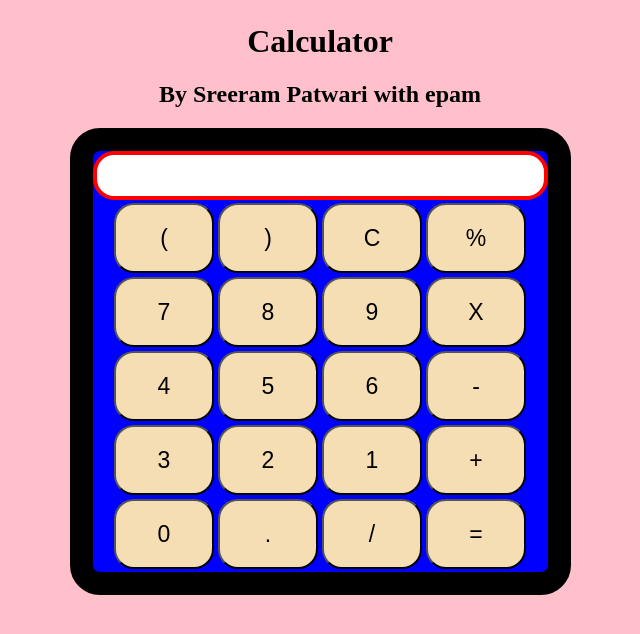
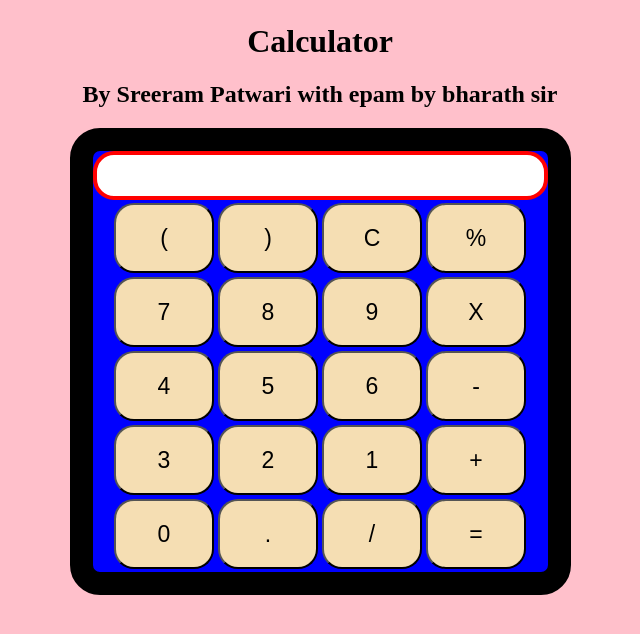
Before and after one commit to patwari-ram/sreeram-s-calci, a plain HTML site: page index.html in a window 1280 px wide. Shown: the whole page, without its empty margins (320-960 px from the left). Drawn offline with Linux system fonts and the light colour scheme.

Commit message:
Update index.html

```diff
--- a/index.html
+++ b/index.html
@@ -11,7 +11,7 @@
     <body style="background-color:pink;">
     <div class="container">
         <h1>Calculator</h1>
-        <h2>By Sreeram Patwari with epam</h2>
+        <h2>By Sreeram Patwari with epam by bharath sir</h2>
 
         <div class="Calculator">
             <input type="text" name="screen" id="screen">
```
